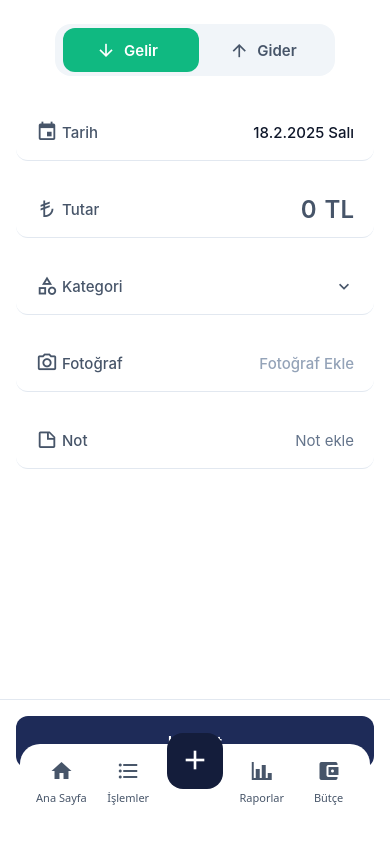
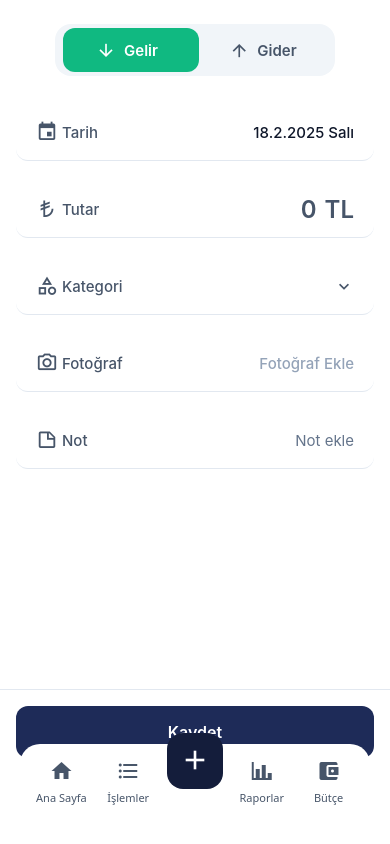
Before and after one commit to ariciburak/parametre, a React Native app: screen /AddTransaction in a window 390 px wide. Built offline with nearby package versions, Linux system fonts and the light colour scheme.

Commit message:
fix: bottom bar altında kalan içerik sorunları düzeltildi

```diff
--- a/src/screens/AddTransaction/AddTransactionScreen.tsx
+++ b/src/screens/AddTransaction/AddTransactionScreen.tsx
@@ -288,7 +288,7 @@ const styles = StyleSheet.create({
   },
   scrollContent: {
     flexGrow: 1,
-    paddingBottom: Platform.OS === 'ios' ? 180 : 150,
+    paddingBottom: Platform.OS === 'ios' ? 180 : 230,
   },
   card: {
     padding: spacing.screen.sm,
@@ -303,7 +303,7 @@ const styles = StyleSheet.create({
   },
   footer: {
     position: 'absolute',
-    bottom: Platform.OS === 'ios' ? 80 : 60,
+    bottom: Platform.OS === 'ios' ? 80 : 70,
     left: 0,
     right: 0,
     backgroundColor: colors.common.white,
--- a/src/screens/Budget/BudgetScreen.tsx
+++ b/src/screens/Budget/BudgetScreen.tsx
@@ -5,6 +5,8 @@ import {
   SafeAreaView,
   ScrollView,
   Pressable,
+  Platform,
+  StatusBar,
 } from 'react-native'
 import { MaterialCommunityIcons } from '@expo/vector-icons'
 import { Text } from '../../components/common/Text'
@@ -116,6 +118,7 @@ const styles = StyleSheet.create({
   container: {
     flex: 1,
     backgroundColor: colors.background.default,
+    paddingTop: Platform.OS === 'android' ? StatusBar.currentHeight : 0,
   },
   header: {
     flexDirection: 'row',
--- a/src/screens/Home/HomeScreen.tsx
+++ b/src/screens/Home/HomeScreen.tsx
@@ -5,6 +5,7 @@ import {
   SafeAreaView,
   ScrollView,
   Platform,
+  StatusBar,
 } from "react-native";
 import { useNavigation } from "@react-navigation/native";
 import { Text } from "../../components/common/Text";
@@ -128,7 +129,8 @@ export const HomeScreen = () => {
 const styles = StyleSheet.create({
   container: {
     flex: 1,
-
+    backgroundColor: colors.grey[100],
+    paddingTop: Platform.OS === 'android' ? StatusBar.currentHeight : 0,
   },
   header: {
     flexDirection: "row",
--- a/src/screens/Reports/ReportsScreen.tsx
+++ b/src/screens/Reports/ReportsScreen.tsx
@@ -1,5 +1,5 @@
 import React from 'react';
-import { View, StyleSheet, ScrollView, SafeAreaView } from 'react-native';
+import { View, StyleSheet, ScrollView, SafeAreaView, Platform, StatusBar } from 'react-native';
 import useTransactionStore from '../../store/useTransactionStore';
 import { spacing, colors } from '../../theme';
 import { PeriodSelector } from './components/PeriodSelector';
@@ -150,6 +150,8 @@ export const ReportsScreen = () => {
 const styles = StyleSheet.create({
   container: {
     flex: 1,
+    backgroundColor: colors.grey[100],
+    paddingTop: Platform.OS === 'android' ? StatusBar.currentHeight : 0,
   },
   header: {
     flexDirection: "row",
@@ -175,7 +177,7 @@ const styles = StyleSheet.create({
   scrollContent: {
     gap: spacing.lg,
     padding: spacing.screen.sm,
-    paddingBottom: spacing.screen.sm * 2,
+    paddingBottom: Platform.OS === 'ios' ? 100 : 90,
   },
   section: {
     marginBottom: spacing.md,
@@ -185,6 +187,7 @@ const styles = StyleSheet.create({
     justifyContent: 'center',
     padding: spacing.xl * 2,
     gap: spacing.md,
+    marginBottom: Platform.OS === 'ios' ? 80 : 70,
   },
   emptyTitle: {
     fontSize: 18,
--- a/src/screens/Transactions/TransactionsScreen.tsx
+++ b/src/screens/Transactions/TransactionsScreen.tsx
@@ -1,5 +1,5 @@
 import React from "react";
-import { View, StyleSheet, SafeAreaView, Platform } from "react-native";
+import { View, StyleSheet, SafeAreaView, Platform, StatusBar } from "react-native";
 import { Text } from "../../components/common/Text";
 import { TransactionList } from "./components/TransactionList";
 import { TransactionDetailModal } from "./components/TransactionDetailModal";
@@ -41,6 +41,8 @@ export const TransactionsScreen = () => {
 const styles = StyleSheet.create({
   container: {
     flex: 1,
+    backgroundColor: colors.grey[100],
+    paddingTop: Platform.OS === 'android' ? StatusBar.currentHeight : 0,
   },
   header: {
     flexDirection: "row",
@@ -59,6 +61,5 @@ const styles = StyleSheet.create({
   content: {
     height: "100%",
     backgroundColor: colors.grey[100],
-
   },
 });
--- a/src/screens/Transactions/components/TransactionDetailModal.tsx
+++ b/src/screens/Transactions/components/TransactionDetailModal.tsx
@@ -54,7 +54,6 @@ const ModalContent = React.memo(
         { cancelable: true }
       );
     };
-    console.log("FAKFAK", transaction.photoDescription);
 
     return (
       <View style={styles.container}>
```
Also changed, not shown: src/navigation/MainNavigator.tsx (+10 -0 lines).
